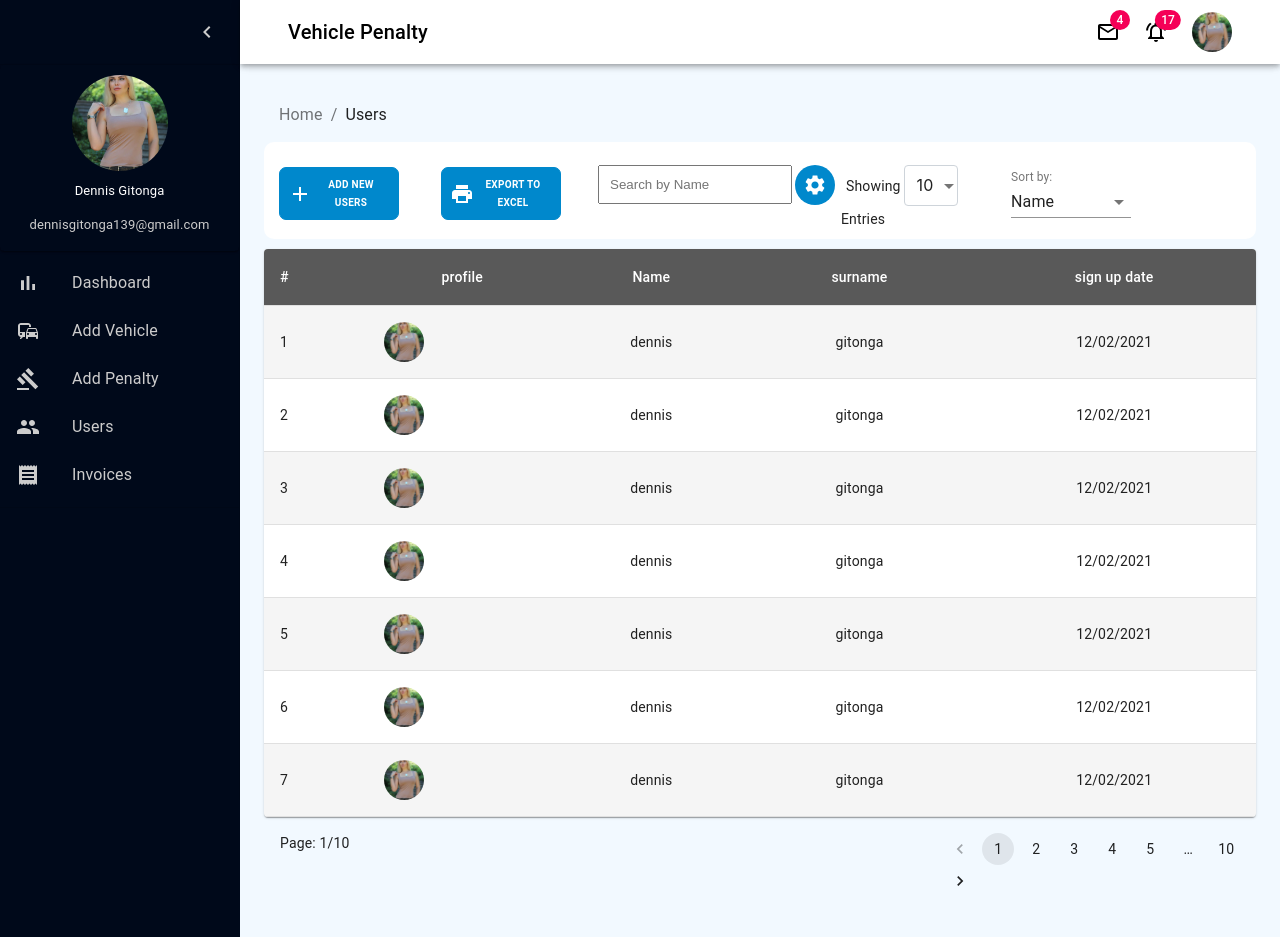
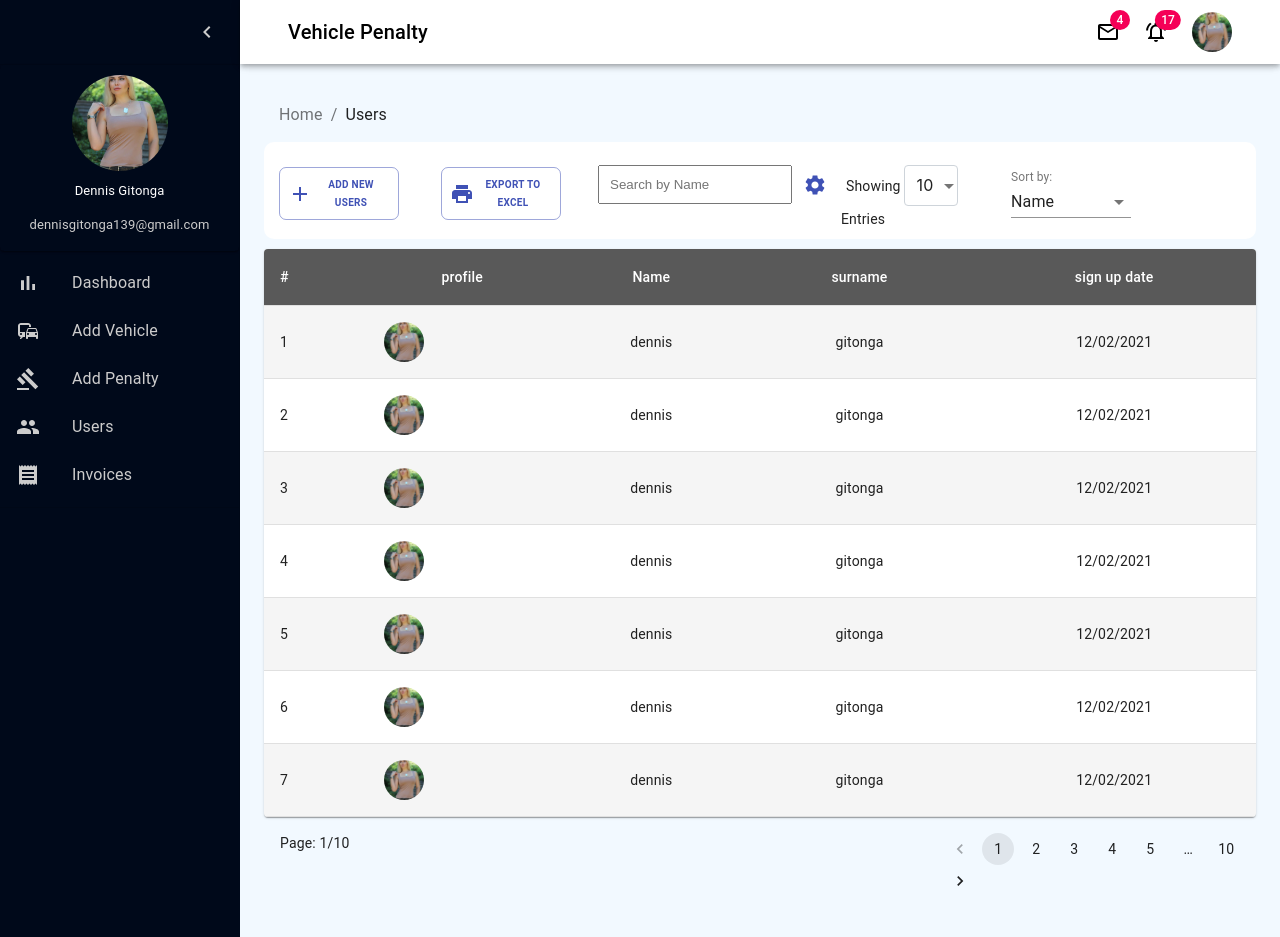
Before and after one commit to Mwebia-Dennis/VehiclePenaltySystem, a React (Create React App) app: page /users in a window 1280 px wide. Built offline with nearby package versions, Linux system fonts and the light colour scheme.

Commit message:
feat: git pages setup

```diff
--- a/src/components/shared_components/MainActionContainer/index.js
+++ b/src/components/shared_components/MainActionContainer/index.js
@@ -2,11 +2,12 @@ import { FormControl, Grid, IconButton, InputLabel, Menu, MenuItem, Paper, Selec
 import { Add, Print, Settings } from '@material-ui/icons';
 import React, { useState } from 'react'
 import { useStyles,ActionButton,BootstrapInput } from './style';
+import Modal from '../../shared_components/modal_form'
 
 
 export default (props) => {
 
-    const { data } = props;
+    const { data, handleClickOpen } = props;
     const classes = useStyles();
     const [anchorEl, setAnchorEl] = useState(null);
     const searchOptions = data.searchOptions;
@@ -16,6 +17,15 @@ export default (props) => {
     const [limitEntries, setLimitEntries] = useState(limitEntriesData["0"]);
     const [sortBy, setSortBy] = useState(sortByData["0"]);
     const [searchQuery, setSearchQuery] = useState(searchOptions["0"]);
+    const [open, setOpen] = React.useState(false);
+
+    const handleModalOpen = () => {
+        setOpen(true);
+    };
+
+    const handleModalClose = () => {
+        setOpen(false);
+    };
 
     const handleSearchQueryChange = (value) => {
         handleMenuClose()
@@ -75,11 +85,11 @@ export default (props) => {
             <Grid container>
                 <Grid item xs={12} md={2}>
 
-                    <ActionButton className={classes.buttonHover}><Add />Add New {data.type}</ActionButton>
+                    <ActionButton variant="outlined" color="primary" onClick={handleModalOpen}><Add />Add New {data.type}</ActionButton>
                 </Grid>
 
                 <Grid item xs={12} md={2}>
-                    <ActionButton className={classes.buttonHover}> <Print />Export to Excel</ActionButton>
+                    <ActionButton variant="outlined" color="primary"> <Print />Export to Excel</ActionButton>
                 </Grid>
                 <Grid item xs={12} md={3}>
                     <input type="text" style={{width: '80%', padding: '10px'}}
@@ -93,6 +103,7 @@ export default (props) => {
                          onClick={handleProfileMenuOpen}
                         color="inherit"
                         className={classes.iconButton}
+                        variant="outlined" color="primary"
                     >
                         <Settings />
                     </IconButton>
@@ -144,6 +155,7 @@ export default (props) => {
             </Grid>
 
             {renderMenu}
+            <Modal open={open} handleClose={handleModalClose} />
 
         </div>
     );
--- a/src/components/shared_components/MainActionContainer/style.js
+++ b/src/components/shared_components/MainActionContainer/style.js
@@ -16,22 +16,9 @@ export const useStyles = makeStyles((theme) => ({
         backgroundColor: '#fff',
         borderRadius: '10px',
     },
-    buttonHover: {
-        '&:hover': {
-
-
-            background: 'rgba(0, 136, 204, 0.6)',
-        }
-    },
     iconButton: {
-        background: '#0088cc',
-        color: '#fff',
         padding: '8px',
         margin: '3px',
-        '&:hover': {
-
-            background: 'rgba(0, 136, 204, 0.6)',
-        }
     },
     entries: {
 
@@ -87,13 +74,10 @@ export const BootstrapInput = withStyles((theme) => ({
 export const ActionButton = styled(Button)`
 
     width: 120px;
-    border: 1px solid #0088cc;
     border-radius: 7px;
     padding: 8px;
     font-size: 10px;
     font-weight: bold;
-    background: #0088cc;
-    color: #fff;
     margin:5px;
 
 `
--- a/src/components/shared_components/modal_form/index.js
+++ b/src/components/shared_components/modal_form/index.js
@@ -9,24 +9,16 @@ import DialogTitle from '@material-ui/core/DialogTitle';
 import useMediaQuery from '@material-ui/core/useMediaQuery';
 import { useTheme } from '@material-ui/core/styles';
 
-export default function ResponsiveDialog() {
-  const [open, setOpen] = React.useState(false);
+export default (props) => {
+
+  const { open, handleClose} = props;
   const theme = useTheme();
   const fullScreen = useMediaQuery(theme.breakpoints.down('sm'));
 
-  const handleClickOpen = () => {
-    setOpen(true);
-  };
 
-  const handleClose = () => {
-    setOpen(false);
-  };
 
   return (
     <div>
-      <Button variant="outlined" color="primary" onClick={handleClickOpen}>
-        Open responsive dialog
-      </Button>
       <Dialog
         fullScreen={fullScreen}
         open={open}
--- a/src/components/views/users/index.js
+++ b/src/components/views/users/index.js
@@ -22,6 +22,7 @@ export default (props) => {
     ]
     return (
 
+        <>
             <div>
                 <BreadCrumb links={links} />
                 <MainActionContainer  data={pageType.users}/>
@@ -29,6 +30,8 @@ export default (props) => {
                 <Paginator />
             </div>
 
+        </>
+
     );
 
 
```
Also changed, not shown: package.json (+11 -1 lines), src/components/views/vehicle/index.js (+7 -0 lines), 1 other file (tests, documents, lock files or other folders). Lines whose indentation alone changed are shown as unchanged.
